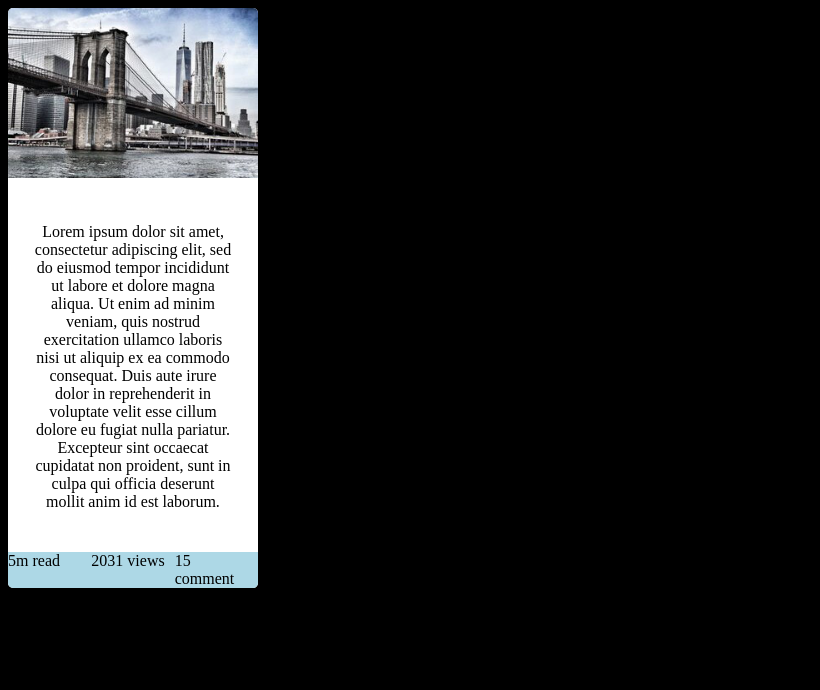
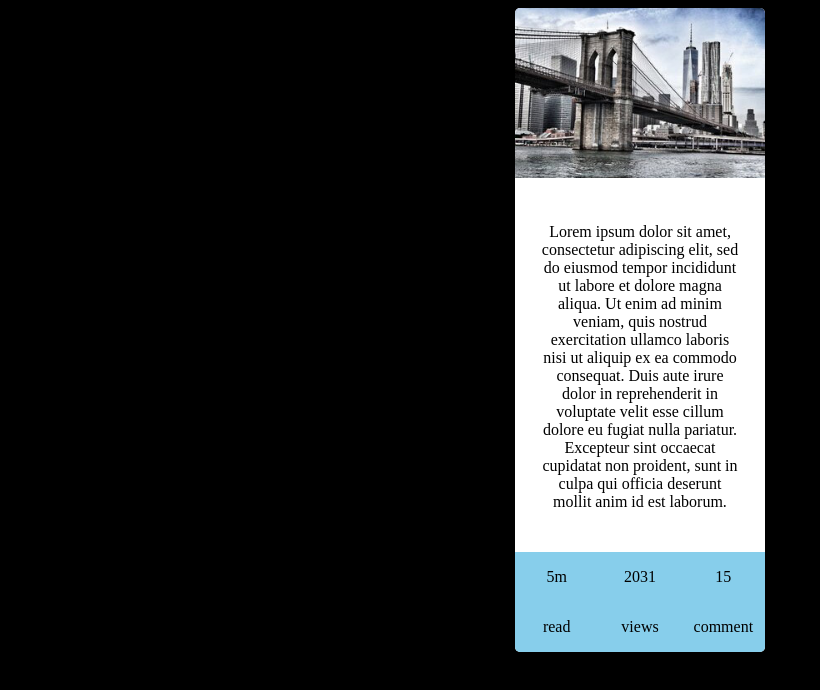
Before and after one commit to peterwalter22/wdd130byui, a plain HTML site: page ice/ice9.html in a window 1280 px wide. Shown: the whole page, without its empty margins (0-820 px from the left). Drawn offline with Linux system fonts and the light colour scheme.

Commit message:
added css to ice challenge

```diff
--- a/ice/ice9.html
+++ b/ice/ice9.html
@@ -22,10 +22,12 @@
             </p>
 
             <div class="bluebox">
-                <div class="item1">5m read</div>
-                <div class="item2">2031 views</div>
-                <div class="item3">15</div>
-                <div class="item4"> comment</div>
+                <p class="item1a">5m</p>
+                <p class="item1b">read</p>
+                <p class="item2a">2031</p>
+                <p class="item2b">views</p>
+                <p class="item3a">15</p>
+                <p class="item3b"> comment</p>
             </div>
 
         </main>
--- a/ice/styles/ice7styles.css
+++ b/ice/styles/ice7styles.css
@@ -1,9 +1,10 @@
 .card {
     width: 250px;
-    margin: 0;
+    margin: auto;
     background-color: white;
     overflow: hidden;
     border-radius: 5px;
+
 }
 
 .upper {
@@ -18,14 +19,28 @@
 .bluebox {
     display: grid;
     grid-template-columns: 1fr 1fr 1fr;
-    background-color: lightblue;
+    grid-template-rows: 1fr 1fr;
+    background-color: skyblue;
+    justify-items: center;
 }
 
-.item4 {
-    grid-column: 3/3;
-    grid-row: 3/3;
+.item1a {
+    grid-row: 1/2;
+    grid-column: 1/2;
 }
 
+.item1b {
+    grid-row:2/2;
+    align-self: self-start;
+}
+.item2a {
+    grid-column: 2/2;
+
+}
+
+.item2b {
+    grid-row: 2/2;
+}
 body {
     background-color: black;
     border-color: black;
```
Also changed, not shown: wwr/index.html (+1 -1 lines), wwr/rivers.html (added, +48 -0 lines).
